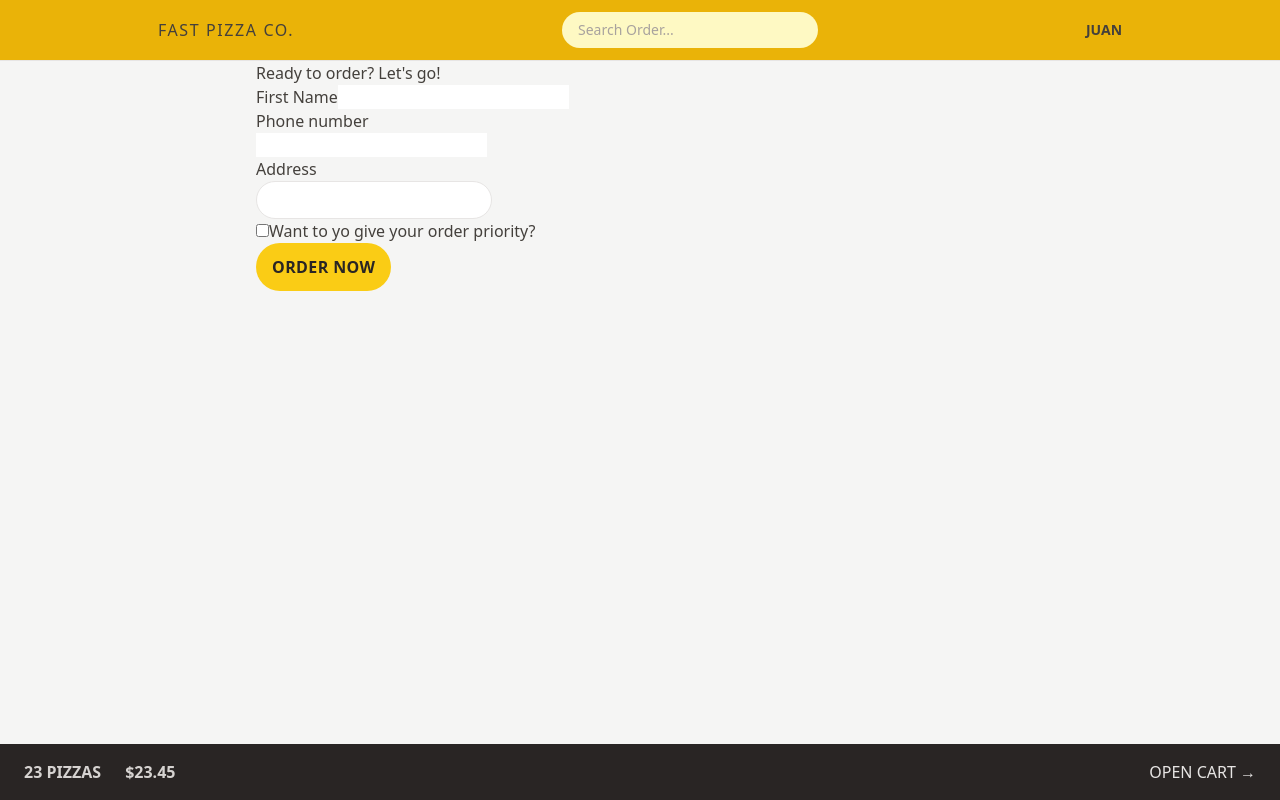
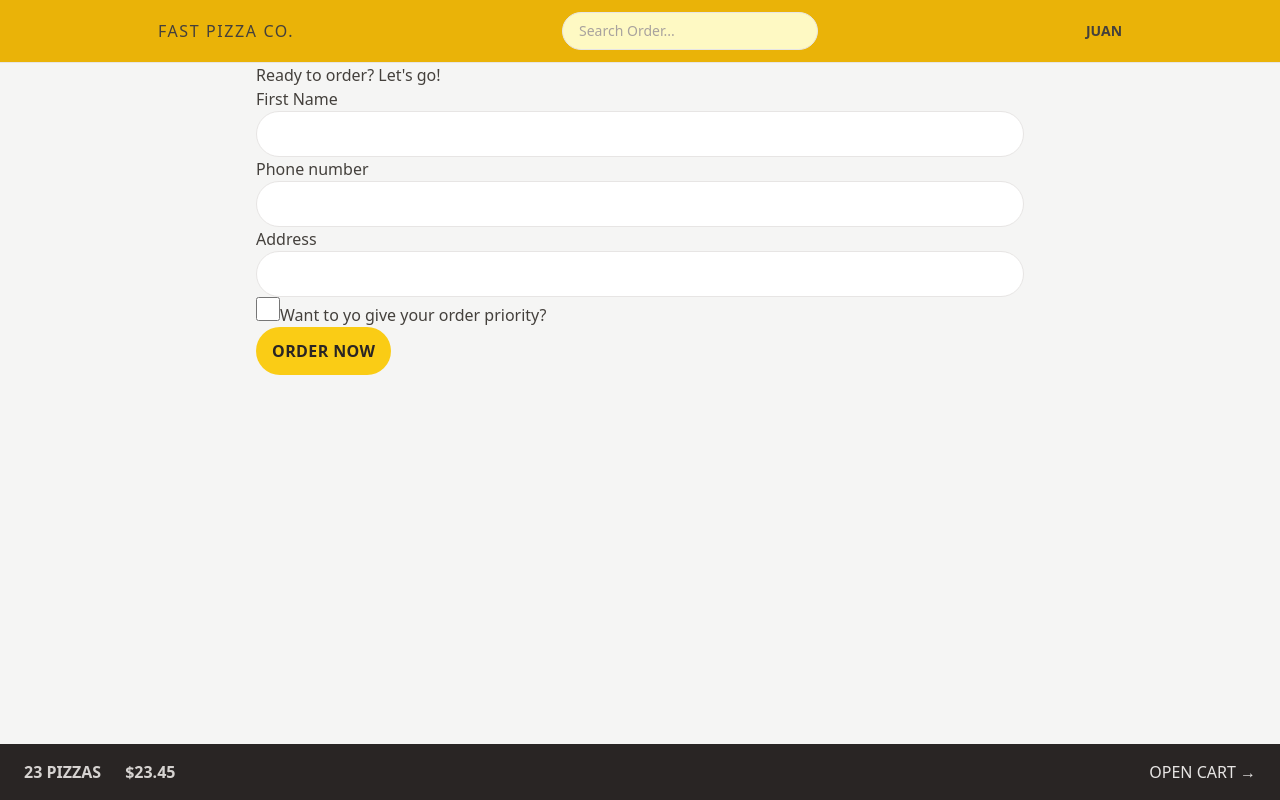
Before and after one commit to juanLude/pizza-ordering-app, a React (Vite) app: page /order/new in a window 1280 px wide. Built offline with nearby package versions, Linux system fonts and the light colour scheme.

Commit message:
LinkButton component

```diff
--- a/src/App.jsx
+++ b/src/App.jsx
@@ -13,7 +13,7 @@ import Error from "./ui/Error";
 const router = createBrowserRouter([
   {
     element: <AppLayout />,
-
+    errorElement: <Error />,
     children: [
       {
         path: "/",
@@ -23,6 +23,7 @@ const router = createBrowserRouter([
         path: "/menu",
         element: <Menu />,
         loader: menuLoader,
+        errorElement: <Error />,
       },
       {
         path: "/cart",
--- a/src/features/cart/Cart.jsx
+++ b/src/features/cart/Cart.jsx
@@ -1,4 +1,5 @@
 import { Link } from "react-router-dom";
+import LinkButton from "../../ui/LinkButton";
 
 const fakeCart = [
   {
@@ -25,16 +26,12 @@ const fakeCart = [
 ];
 
 function Cart() {
+  // eslint-disable-next-line no-unused-vars
   const cart = fakeCart;
 
   return (
     <div>
-      <Link
-        to="/menu"
-        className="text-sm text-blue-500 hover:text-blue-600 hover:underline"
-      >
-        &larr; Back to menu
-      </Link>
+      <LinkButton to="/menu">&larr; Back to menu</LinkButton>
 
       <h2>Your cart, %NAME%</h2>
 
--- a/src/features/menu/Menu.jsx
+++ b/src/features/menu/Menu.jsx
@@ -1,11 +1,12 @@
 import { useLoaderData } from "react-router-dom";
 import { getMenu } from "../../services/apiRestaurant";
 import MenuItem from "./MenuItem";
+
 function Menu() {
   const menu = useLoaderData();
   console.log(menu);
   return (
-    <ul>
+    <ul className="divide-y divide-stone-200 px-2">
       {menu.map((pizza) => {
         <MenuItem pizza={pizza} key={pizza.id} />;
       })}
@@ -13,6 +14,7 @@ function Menu() {
   );
 }
 
+// eslint-disable-next-line react-refresh/only-export-components
 export async function loader() {
   const menu = await getMenu();
   return menu;
--- a/src/features/menu/MenuItem.jsx
+++ b/src/features/menu/MenuItem.jsx
@@ -2,6 +2,7 @@
 import { formatCurrency } from "../../utils/helpers";
 
 function MenuItem({ pizza }) {
+  // eslint-disable-next-line no-unused-vars
   const { id, name, unitPrice, ingredients, soldOut, imageUrl } = pizza;
 
   return (
--- a/src/features/order/CreateOrder.jsx
+++ b/src/features/order/CreateOrder.jsx
@@ -2,6 +2,7 @@
 
 import { Form, redirect, useActionData, useNavigation } from "react-router-dom";
 import { createOrder } from "../../services/apiRestaurant";
+import Button from "../../ui/Button";
 
 // https://uibakery.io/regex-library/phone-number
 const isValidPhone = (str) =>
@@ -48,13 +49,13 @@ function CreateOrder() {
       <form>
         <div>
           <label>First Name</label>
-          <input type="text" name="customer" required />
+          <input type="text" name="customer" required className="input" />
         </div>
 
         <div>
           <label>Phone number</label>
           <div>
-            <input type="tel" name="phone" required />
+            <input type="tel" name="phone" required className="input" />
           </div>
           {formErrors?.phone && <p>{formErrors.phone}</p>}
         </div>
@@ -62,12 +63,7 @@ function CreateOrder() {
         <div>
           <label>Address</label>
           <div>
-            <input
-              type="text"
-              name="address"
-              required
-              className="rounded-full border border-stone-200 px-4 py-2 text-sm transition-all duration-300 placeholder:text-stone-400 focus:outline-none focus:ring focus:ring-yellow-400"
-            />
+            <input type="text" name="address" required className="input" />
           </div>
         </div>
 
@@ -76,6 +72,7 @@ function CreateOrder() {
             type="checkbox"
             name="priority"
             id="priority"
+            className="h-6 w-6 accent-yellow-400 focus:outline-none focus:ring focus:ring-yellow-400 focus:ring-offset-2"
             // value={withPriority}
             // onChange={(e) => setWithPriority(e.target.checked)}
           />
@@ -83,12 +80,9 @@ function CreateOrder() {
         </div>
 
         <div>
-          <button
-            disabled={isSubmitting}
-            className="inline-block rounded-full bg-yellow-400 px-4 py-3 font-semibold uppercase tracking-wide text-stone-800 transition-colors duration-300 hover:bg-yellow-300 focus:bg-yellow-300 focus:outline-none focus:ring focus:ring-yellow-300 focus:ring-offset-2 disabled:cursor-not-allowed"
-          >
+          <Button disabled={isSubmitting}>
             {isSubmitting ? "Placing order..." : "Order now"}
-          </button>
+          </Button>
         </div>
       </form>
     </Form>
--- a/src/features/user/CreateUser.jsx
+++ b/src/features/user/CreateUser.jsx
@@ -1,4 +1,5 @@
 import { useState } from "react";
+import Button from "../../ui/Button";
 
 function CreateUser() {
   const [username, setUsername] = useState("");
@@ -18,12 +19,12 @@ function CreateUser() {
         placeholder="Your full name"
         value={username}
         onChange={(e) => setUsername(e.target.value)}
-        className="w-72"
+        className="input mb-8 w-72 sm:px-6 sm:py-4"
       />
 
       {username !== "" && (
         <div>
-          <button>Start ordering</button>
+          <Button>Start ordering</Button>
         </div>
       )}
     </form>
--- a/src/index.css
+++ b/src/index.css
@@ -1,6 +1,12 @@
 @tailwind base;
 @tailwind components;
 @tailwind utilities;
+
+@layer components {
+  input {
+    @apply w-full rounded-full border border-stone-200 px-4 py-2 text-sm transition-all duration-300 placeholder:text-stone-400 focus:outline-none focus:ring focus:ring-yellow-400 md:px-6 md:py-3;
+  }
+}
 /* body {
   font-family: system-ui, -apple-system, BlinkMacSystemFont, 'Segoe UI', Roboto,
     Oxygen, Ubuntu, Cantarell, 'Open Sans', 'Helvetica Neue', sans-serif;
@@ -20,22 +26,37 @@
   width: 45px;
   aspect-ratio: 0.75;
   --c: no-repeat linear-gradient(#333 0 0);
-  background: var(--c) 0% 50%, var(--c) 50% 50%, var(--c) 100% 50%;
+  background:
+    var(--c) 0% 50%,
+    var(--c) 50% 50%,
+    var(--c) 100% 50%;
   background-size: 20% 50%;
   animation: loading 1s infinite linear;
 }
 
 @keyframes loading {
   20% {
-    background-position: 0% 0%, 50% 50%, 100% 50%;
+    background-position:
+      0% 0%,
+      50% 50%,
+      100% 50%;
   }
   40% {
-    background-position: 0% 100%, 50% 0%, 100% 50%;
+    background-position:
+      0% 100%,
+      50% 0%,
+      100% 50%;
   }
   60% {
-    background-position: 0% 50%, 50% 100%, 100% 0%;
+    background-position:
+      0% 50%,
+      50% 100%,
+      100% 0%;
   }
   80% {
-    background-position: 0% 50%, 50% 50%, 100% 100%;
+    background-position:
+      0% 50%,
+      50% 50%,
+      100% 100%;
   }
 }
--- /dev/null
+++ b/src/ui/Button.jsx
@@ -0,0 +1,18 @@
+import { Link } from "react-router-dom";
+
+// eslint-disable-next-line react/prop-types
+export default function Button({ children, disabled, to }) {
+  const className =
+    "inline-block rounded-full bg-yellow-400 px-4 py-3 font-semibold uppercase tracking-wide text-stone-800 transition-colors duration-300 hover:bg-yellow-300 focus:bg-yellow-300 focus:outline-none focus:ring focus:ring-yellow-300 focus:ring-offset-2 disabled:cursor-not-allowed";
+  if (to)
+    return (
+      <Link to={to} className={className}>
+        {children}
+      </Link>
+    );
+  return (
+    <button disabled={disabled} className={className}>
+      {children}
+    </button>
+  );
+}
--- a/src/ui/Error.jsx
+++ b/src/ui/Error.jsx
@@ -1,13 +1,14 @@
-import { useNavigate, useRouteError } from "react-router-dom";
+import { useRouteError } from "react-router-dom";
+import LinkButton from "./LinkButton";
 
 function Error() {
-  const navigate = useNavigate();
   const error = useRouteError();
   return (
     <div>
       <h1>Something went wrong 😢</h1>
       <p>{error.data || error.message}</p>
-      <button onClick={() => navigate(-1)}>&larr; Go back</button>
+
+      <LinkButton to="-1">&larr; Go back</LinkButton>
     </div>
   );
 }
--- /dev/null
+++ b/src/ui/LinkButton.jsx
@@ -0,0 +1,22 @@
+import { Link, useNavigate } from "react-router-dom";
+
+// eslint-disable-next-line react/prop-types
+function LinkButton({ children, to }) {
+  const navigate = useNavigate();
+  const className = "text-sm text-blue-500 hover:text-blue-600 hover:underline";
+
+  if (to === "-1")
+    return (
+      <button className={className} onClick={() => navigate(-1)}>
+        {children}
+      </button>
+    );
+
+  return (
+    <Link to={to} className={className}>
+      {children}
+    </Link>
+  );
+}
+
+export default LinkButton;
```
